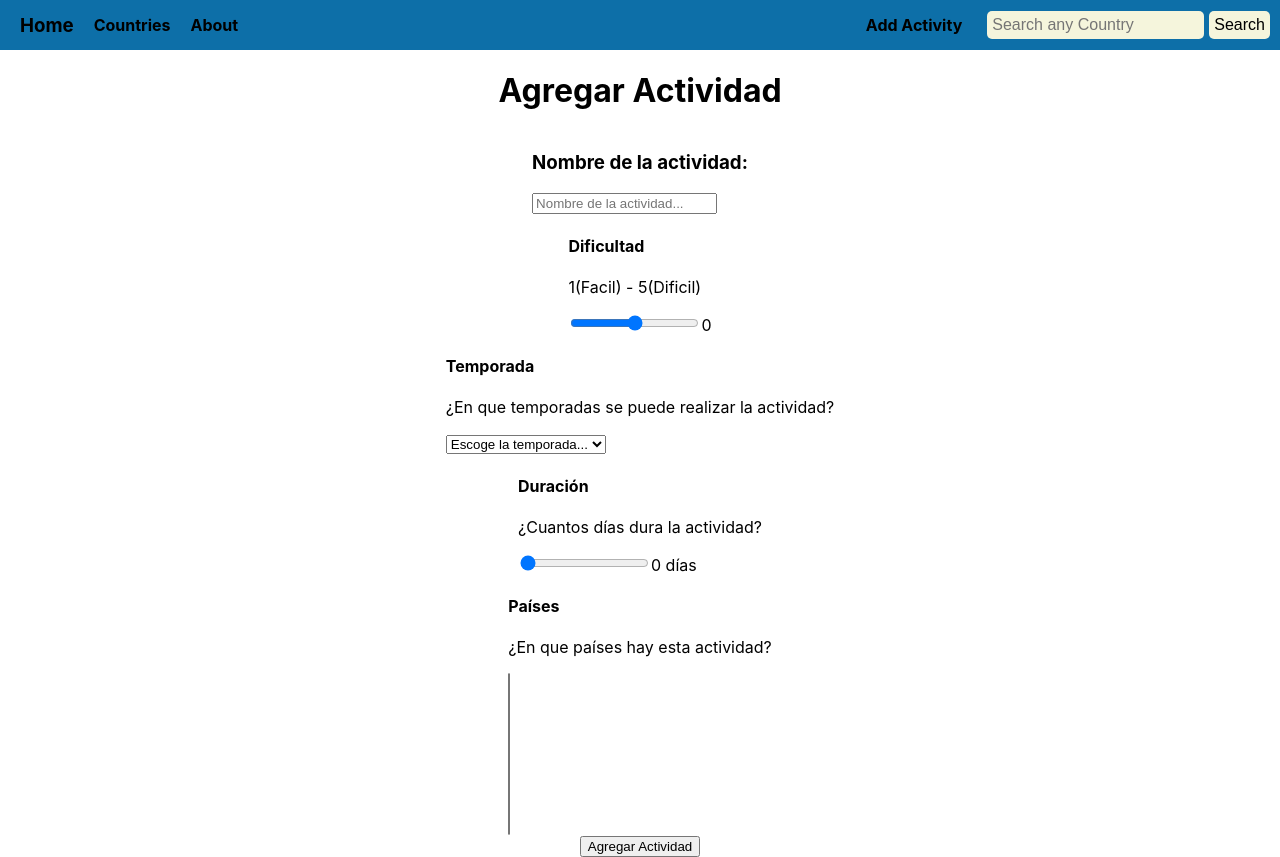
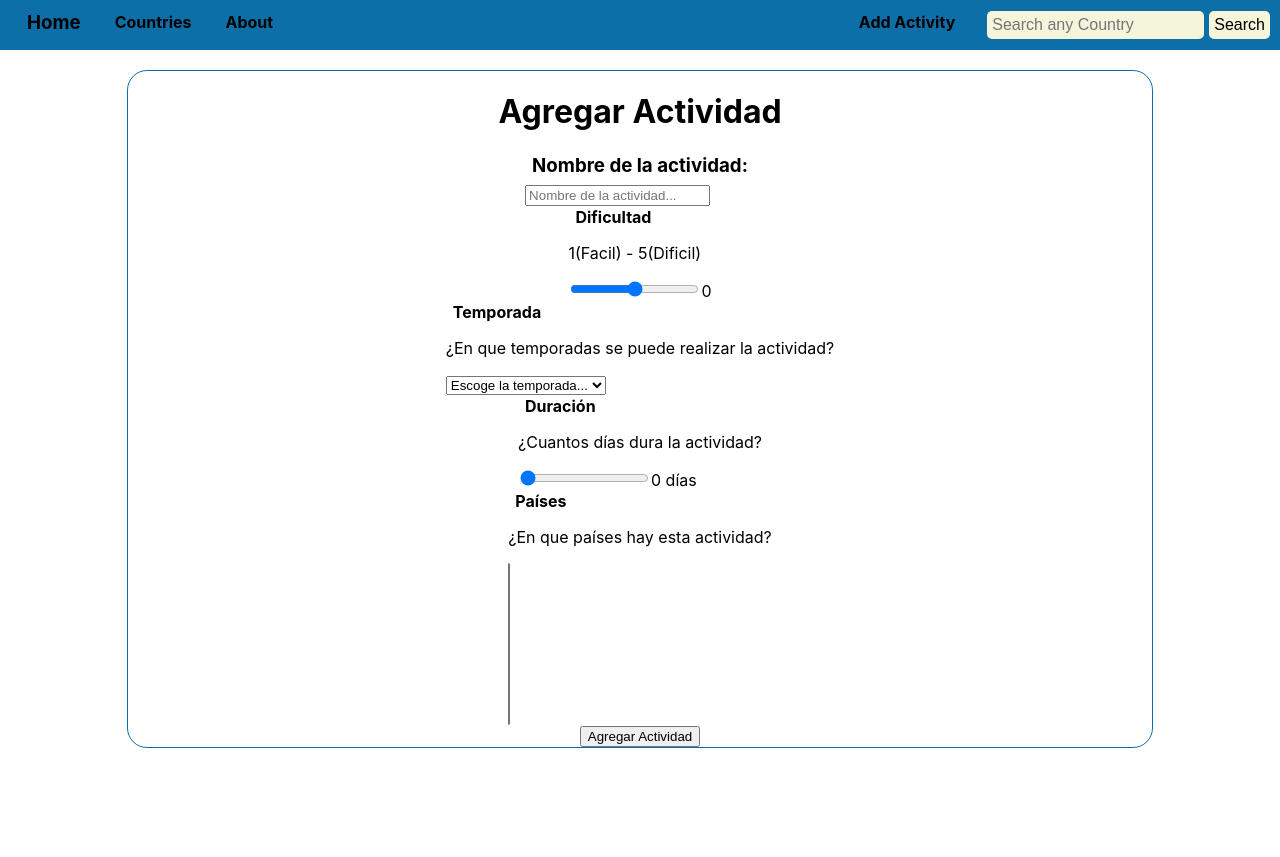
Before and after one commit to SebastianUrquijo/countries-app, a React (Create React App) app in the folder client/: page /activity in a window 1280 px wide. After the commit the page ends 800 px from the top, so only its background shows below. Built offline with nearby package versions, Linux system fonts and the light colour scheme.

Commit message:
pre_debugging

```diff
--- a/client/src/components/Countries.jsx
+++ b/client/src/components/Countries.jsx
@@ -18,7 +18,7 @@ export default function Countries(){
     const renderCountries = allCountries.slice(fisrtCountry,lastCountry)
     const countries = allCountries.length
 
-
+    console.log(allCountries)
     useEffect(()=>{
         dispatch(getCountriesDb(countries))
     },[dispatch,countries]);
--- a/client/src/components/Country.jsx
+++ b/client/src/components/Country.jsx
@@ -6,6 +6,13 @@ export default function Country ({flag,continent,name,population}){
     const countryname = function(name){
         if(name.length >= 25)return name.slice(0,22) + '...'
         return name
+    }
+    const numberformat = function(number){
+        const exp = /(\d)(?=(\d{3})+(?!\d))/g;
+  const rep = '$1,';
+  let arr = number.toString().split('.');
+  arr[0] = arr[0].replace(exp,rep);
+  return arr[1] ? arr.join('.'): arr[0];
     }
     return(
         <div className="countryCard">
@@ -16,7 +23,7 @@ export default function Country ({flag,continent,name,population}){
             </div>
             <div className="infoZone">
             <h3 className="countryContinent"><i>{continent}</i></h3>
-            <span className="countryPop">{population} Hab.</span>
+            <span className="countryPop">{numberformat(population)} Hab.</span>
             </div>
             </div>
         </div>
--- a/client/src/components/CountryDetail.jsx
+++ b/client/src/components/CountryDetail.jsx
@@ -15,6 +15,14 @@ export default function CountryDetail (){
     },[dispatch,id]);
     const activities = country.activities
 
+    const numberformat = function(number){
+        const exp = /(\d)(?=(\d{3})+(?!\d))/g;
+        const rep = '$1,';
+        let arr = number.toString().split('.');
+        arr[0] = arr[0].replace(exp,rep);
+        return arr[1] ? arr.join('.'): arr[0];
+    }
+
     return(
         <div className="alphaZone">
             <div className="navSector">
@@ -31,8 +39,8 @@ export default function CountryDetail (){
                 </div>
                 </div>
                 <div className="secondData">
-                <p id="P1">Area: {country.area} Km<sup>2</sup></p>
-                <p id="P1">Población: {country.population} Habitantes</p>
+                <p id="P1">Area: {country.area && numberformat(country.area)} Km<sup>2</sup></p>
+                <p id="P1">Población: {country.population && numberformat(country.population)} Habitantes</p>
                 </div>
                 <h2 className="secondTitle">Actividades</h2>
                 <div >
--- a/client/src/components/Form.jsx
+++ b/client/src/components/Form.jsx
@@ -148,8 +148,10 @@ export default function Form(){
     }
 
     return (
-        <div>
+        <div className='formPage'>
+            <div className="navSector">
             <Nav/>
+            </div>
             <div className="formularyPage">
             <h1>Agregar Actividad</h1>
 
--- a/client/src/reducer/sortAndFilter.js
+++ b/client/src/reducer/sortAndFilter.js
@@ -12,13 +12,14 @@ export default function sortAndFilter({order,activities,continents,data},allCoun
                     else{return res.sort((a,b)=>a[data] -b[data])}
             }
         }else{
-            const temp = allCountries.filter((country)=>{
-                if(country.activities.length){
-                  for(let i = 0; i < country.activities.length; i++){
-                    if(country.activities[i].name === activities) {return country}
+            const temp = allCountries.filter(function (obj){
+                if(obj.activities && obj.activities.length > 0){
+                  for(let i = 0; i<obj.activities.length; i++){
+                    if(obj.activities[i].name === activities)return obj
                   }
-                }return "Error"
+                }return null
               })
+              console.log(temp)
             if(continents==='all'){
                 if(data ==='name'){return temp.sort((a,b)=>a[data].localeCompare(b[data]))}
                 else{return temp.sort((a,b)=>a[data] - b[data])}
@@ -40,12 +41,12 @@ export default function sortAndFilter({order,activities,continents,data},allCoun
                     else{return res.sort((a,b)=>b[data] - a[data])}
             }
         }else{
-            const temp = allCountries.filter((country)=>{
-                if(country.activities.length){
-                  for(let i = 0; i < country.activities.length; i++){
-                    if(country.activities[i].name === activities) {return country}
+            const temp = allCountries.filter((obj)=>{
+                if(obj.activities && obj.activities.length > 0){
+                  for(let i = 0; i<obj.activities.length; i++){
+                    if(obj.activities[i].name === activities)return obj
                   }
-                }return "Error"
+                }return "No tiene actividad"
               })
 
             if(continents==='all'){
--- a/client/src/styles/Country.css
+++ b/client/src/styles/Country.css
@@ -38,8 +38,7 @@
 }
 .countryPop{
     display: flex;
-
-    font-size: medium;
+    font-size: small;
 }
 .countryFlag{
     border-radius: 10px
--- a/client/src/styles/Form.css
+++ b/client/src/styles/Form.css
@@ -1,7 +1,18 @@
+.formPage{
+  display: flex;
+    justify-content: space-between;
+    flex-direction: column;
+    align-items: center;
+}
 .formularyPage{
     display: flex;
     flex-direction: column;
     align-items: center;
+    border: #0d6fa8 solid 1px;
+    border-radius: 20px;
+    margin: 20px;
+    width: 80%;
+
 }
 .addForm{
     display: flex;
--- a/client/src/styles/Home.css
+++ b/client/src/styles/Home.css
@@ -66,7 +66,7 @@
     content: '';
     width: 30px; height: 30px;
     border-radius: 100%;
-    border: 6px solid #0d6fa8;
+    border: 6px solid gray;
     position: absolute;
     z-index: -1;
     top: 50%;
--- a/client/src/styles/Nav.css
+++ b/client/src/styles/Nav.css
@@ -32,3 +32,12 @@
     margin-left: 10px;
     margin-right: 20px;
 }
+h4,h3{
+    margin: 7px;
+    margin-top: 1px;
+}
+.linkButton:hover{
+    background-color: gray;
+    border-radius: 4px;
+    color: aliceblue;
+}
```
